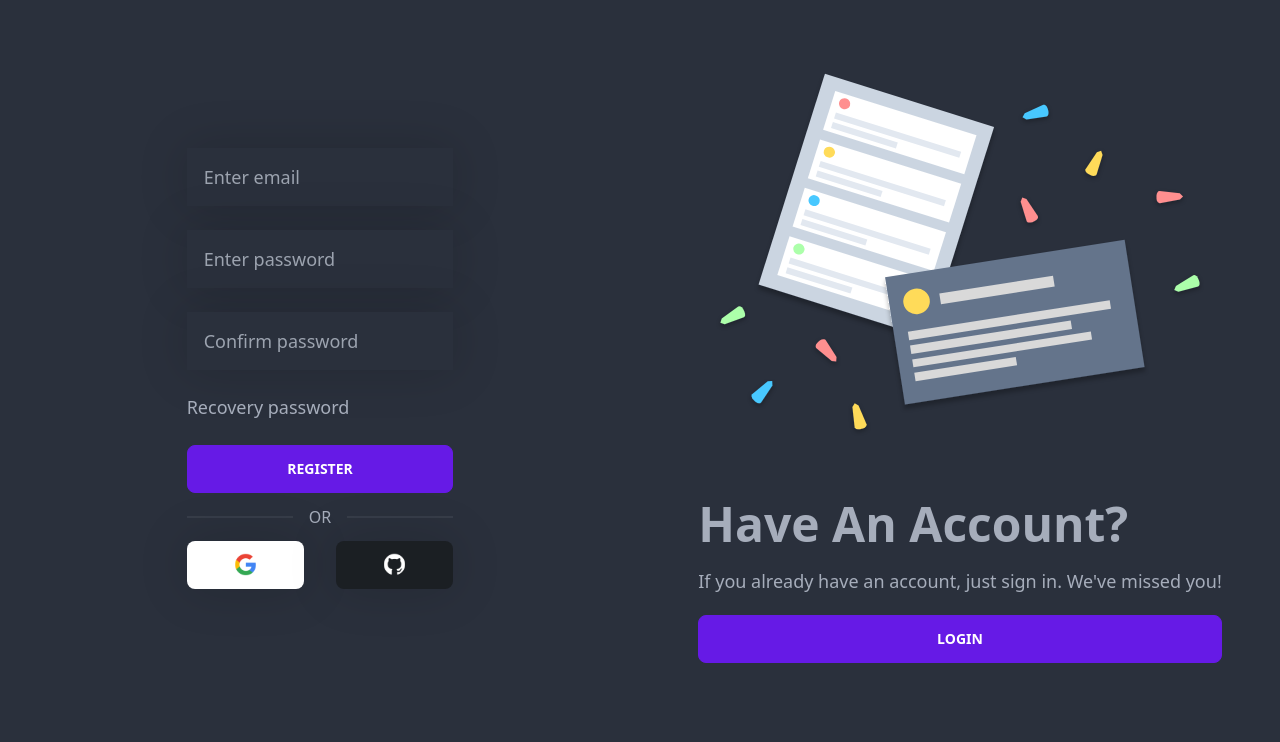
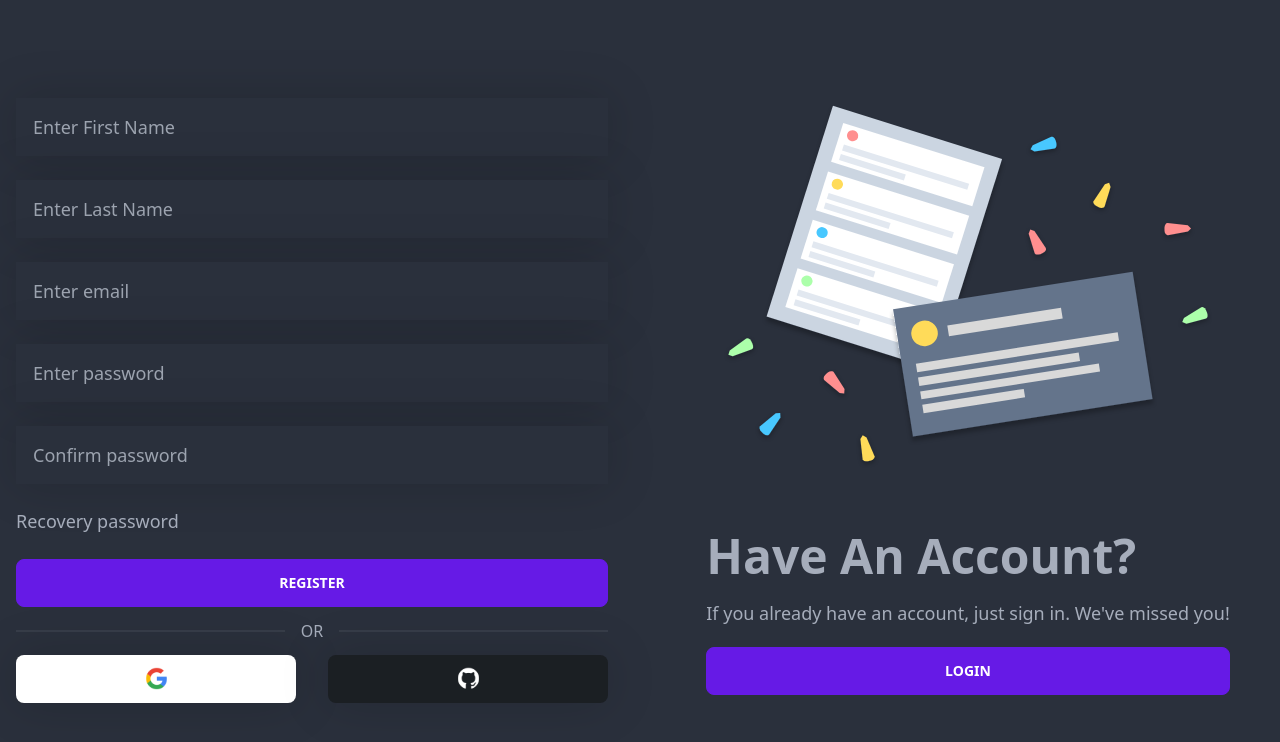
Before and after one commit to ProyectoIntegradoOrganizationalApp/Front-End, a React (Vite) app: page /register in a window 1280 px wide. Shown: the top 742 px of the page. Built offline with nearby package versions, Linux system fonts and the light colour scheme.

Commit message:
Auth terminado, Sidebar arreglador

```diff
--- a/src/adapters/components/AsideSignIn.tsx
+++ b/src/adapters/components/AsideSignIn.tsx
@@ -14,7 +14,7 @@ interface Props {
 export const AsideSignIn = function ( props: Props) {
     return (
         <>
-            <aside className="flex-auto h-full w-full flex flex-col justify-center items-center gap-16">
+            <aside className="flex-1 h-full w-full flex flex-col justify-center items-center gap-16">
                 <img src={log} className="select-none"/>
                 <div className="login-message">
                     <h1 className="pb-5 font-extrabold">{props.title}</h1>
--- a/src/adapters/components/FormSignIn.tsx
+++ b/src/adapters/components/FormSignIn.tsx
@@ -1,5 +1,5 @@
 // React
-import { useContext, useState } from "react";
+import { useContext, useEffect, useState } from "react";
 import { Navigate } from "react-router-dom";
 
 // Contexto
@@ -15,7 +15,6 @@ import { ErrorMsg } from "./ErrorMsg";
 
 // Interfaces
 import { User } from "../../domain/User.interface";
-
 
 // Fotos o SVGs
 import google from "../../assets/svg/login/google.svg";
@@ -45,6 +44,8 @@ export const FormSignIn = ( props: { type: "login" | "register" }) => {
 
     // Datos del Formulario
     const [email, setEmail] = useState<string>('');
+    const [name, setName] = useState<string>('');
+    const [last_name, setLastName] = useState<string>('');
     const [password, setPassword] = useState<string>('');
     const [valid, setValid] = useState<boolean>(false);
     const [input, setInput] = useState<string>('input-light mt-6');
@@ -53,25 +54,29 @@ export const FormSignIn = ( props: { type: "login" | "register" }) => {
      * Event handler de login que usa el Hook useAuth que usa useUser para crear un usuario
      * en el contexto.
     */
-    const { data, error, loading, fetchData } = useApi<User>();
+    const { data, error, loading, fetchUser, registerUser } = useApi();
     const handleLogin = async () => {
-        await fetchData("http://localhost:8000/login", {
-            method: "POST",
-            headers: {
-                "Content-Type": "application/json"
-            },
-            body: {
-                email: email,
-                password: password,
+        await fetchUser({email, password});
+
+        if( !error?.error && data && "_token" in data ) {
+
+            const UserDTO: User = {
+                id: data?.id,
+                email: data?.email,
+                full_name: data.full_name,
+                _token: data._token
             }
-        });
 
-        if( !error?.error ) {
-            login(data!);
+            login(UserDTO);
         }
     };
 
     const handleRegister = async () => {
+        await registerUser({name, last_name, email, password});
+
+        if( !error?.error ) {
+            handleLogin();
+        }
 
     }
 
@@ -96,11 +101,42 @@ export const FormSignIn = ( props: { type: "login" | "register" }) => {
         }
     }
 
+
+
     return (
         <>
-            <article className="login-form flex-auto w-full h-full flex items-center">
-                <div className="flex flex-col justify-center items-center min-w-auto w-5/12 m-auto">
+            <article className="flex-1 flex items-center justify-center">
+                <div className="flex flex-col justify-center items-center">
                     <form>
+                        {props.type === "register" && (
+                            <>
+                                <input
+                                    type="text"
+                                    minLength={10}
+                                    maxLength={80}
+                                    placeholder="Enter First Name"
+                                    value={name}
+                                    onChange={event => {
+                                        setName(event.target.value)
+                                    }}
+                                    className="input-light mb-6"
+                                    required
+                                />
+                                <input
+                                    type="text"
+                                    minLength={10}
+                                    maxLength={80}
+                                    placeholder="Enter Last Name"
+                                    value={last_name}
+                                    onChange={event => {
+                                        setLastName(event.target.value)
+                                    }}
+                                    className="input-light mb-6"
+                                    required
+                                />
+                            </>
+                        )}
+
                         <input
                             type="email"
                             minLength={10}
--- a/src/adapters/components/Sidebar.tsx
+++ b/src/adapters/components/Sidebar.tsx
@@ -12,12 +12,9 @@ export function Sidebar( props: { children: ReactNode } ) {
         <div className="drawer drawer-mobile">
             <input id="my-drawer-2" type="checkbox" className="drawer-toggle" />
             <div className="drawer-content flex flex-col">
-                <label htmlFor="my-drawer-2" className="btn btn-primary w-12 absolute top-1/2 -left-5 rounded-full">
-                    <label className="btn btn-circle swap swap-rotate">
-                        <input type="checkbox" />
+                <label htmlFor="my-drawer-2" className="btn btn-primary w-12 absolute top-1/2 -left-5 rounded-full swap swap-rotate">
                         <svg className="swap-off fill-current" xmlns="http://www.w3.org/2000/svg" width="32" height="32" viewBox="0 0 512 512"><path d="M64,384H448V341.33H64Zm0-106.67H448V234.67H64ZM64,128v42.67H448V128Z"/></svg>
                         <svg className="swap-on fill-current" xmlns="http://www.w3.org/2000/svg" width="32" height="32" viewBox="0 0 512 512"><polygon points="400 145.49 366.51 112 256 222.51 145.49 112 112 145.49 222.51 256 112 366.51 145.49 400 256 289.49 366.51 400 400 366.51 289.49 256 400 145.49"/></svg>
-                    </label>
                 </label>
                 {props.children}
             </div>
--- a/src/adapters/pages/Login.tsx
+++ b/src/adapters/pages/Login.tsx
@@ -10,7 +10,7 @@ const Login = () => {
 
     return (
         <>
-            <main className="h-100-vh flex items-center flex-col lg:flex-row lg:mx-4">
+            <main className="min-h-screen flex items-center gap-16 flex-col lg:flex-row lg:mx-4">
                 <AsideSignIn
                     title={"New Here?"}
                     message={"Sign up and discover a great amount of new opportunities!"}
--- a/src/adapters/pages/Register.tsx
+++ b/src/adapters/pages/Register.tsx
@@ -1,7 +1,7 @@
 import { AsideSignIn } from "../components/AsideSignIn";
 import { FormSignIn } from "../components/FormSignIn";
 
-export function Register() {
+const Register = () => {
 
     const loginInfo = {
         route: "/login",
@@ -10,7 +10,7 @@ export function Register() {
 
     return (
         <>
-            <div className="h-100-vh flex items-center flex-col lg:flex-row h-full">
+            <main className="min-h-screen flex items-center gap-16 flex-col lg:flex-row lg:mx-4">
                 <FormSignIn
                     type={"register"}
                 />
@@ -19,7 +19,9 @@ export function Register() {
                     message={"If you already have an account, just sign in. We've missed you!"}
                     link={loginInfo}
                 />
-            </div>
+            </main>
         </>
     )
 }
+
+export default Register;
--- a/src/app.tsx
+++ b/src/app.tsx
@@ -12,7 +12,7 @@ import { User } from './domain/User.interface';
 // Vistas
 import { Home } from './adapters/pages/Home';
 import Login from './adapters/pages/Login';
-import { Register } from './adapters/pages/Register';
+import Register from './adapters/pages/Register';
 import { Error } from './adapters/pages/Error';
 import { Profile } from './adapters/pages/Profile';
 import { ProtectedRoute } from './adapters/components/ProtectedRoute';
--- a/src/application/api/useApi.ts
+++ b/src/application/api/useApi.ts
@@ -1,34 +1,104 @@
 import { useState } from "react"
 
-export const useApi = <T> () => {
+import { User } from "../../domain/User.interface";
+import { ApiError } from "./ApiError.interface";
+import { Login } from "./Login.interface";
+import { Register } from "./Register.interface";
 
-    const [data, setData] = useState<T>();
+/**
+ *  Interfaz de props del formulario de la UI, tiene los campos opcionales
+ *  para también controlar tanto el login como el register.
+ */
+interface FormProps {
+    name?: string
+    last_name?:string
+    email: string
+    password: string
+}
+
+type JSONResponse = {
+    data?: Login | Register | undefined
+    error?: ApiError | undefined
+}
+
+export const useApi = () => {
+
+    const [data, setData] = useState<Login | Register>();
     const [error, setError] = useState<{error: boolean, message: string}>();
     const [loading, setLoading] = useState<boolean>(false);
 
-    const fetchData = async ( url: string, content: any ) => {
+    const fetchUser = async ( props: FormProps ) => {
         setLoading(true);
 
-        const response = await fetch( url, {
-            method: content.method,
-            headers: content.headers,
-            body: JSON.stringify(content.body)
-        })
+        const body = JSON.stringify({email: props.email, password: props.password});
 
-        const data = await response.json();
+        const response = await fetch("http://localhost:8000/login", {
+            method: "POST",
+            headers: {
+                "Content-Type": "application/json"
+            },
+            body: body
+        });
 
-        if( data.error ) {
-            setError({error: true, message: data.message});
-        }
+        const data: JSONResponse = await response.json();
 
-        if( !data.error && data.token != '' ) {
-            setData(data);
-            setError({error: false, message: ''})
-        }
+        handleData(data);
 
         setLoading(false);
     }
 
-    return { data, error, loading, fetchData };
+    const registerUser = async ( props: FormProps ) => {
+        setLoading(true);
+
+        if ( !props.name || !props.last_name ) {
+            return;
+        }
+
+        const body = JSON.stringify({email: props.email, first_name: props.name, last_name: props.last_name, password: props.password});
+
+        const response = await fetch("http://localhost:8000/register", {
+            method: "POST",
+            headers: {
+                "Content-Type": "application/json"
+            },
+            body: body
+        });
+
+        const data: JSONResponse = await response.json();
+
+        handleData(data);
+
+        setLoading(false);
+    }
+
+    const handleData = ( data: any ) => {
+
+        console.log(data)
+
+        /**
+         *  Hay Error
+         */
+        if( data && data.error ) {
+            setError({ error: true, message: data.message });
+        }
+
+        /**
+         *  Login
+         */
+        if( data && "_token" in data ) {
+            setData(data);
+            setError({ error: false, message: '' });
+        }
+
+        /**
+         *  Register
+         */
+        if( data && !data.error ) {
+
+        }
+
+    }
+
+    return { data, error, loading, fetchUser, registerUser };
 
 }
--- a/src/application/customHooks/useAuth.ts
+++ b/src/application/customHooks/useAuth.ts
@@ -11,7 +11,6 @@ export const useAuth = () => {
 
     useEffect( () => {
         const user = getItem('user');
-
 
         if( user ) {
             addUser(JSON.parse(user));
--- a/src/domain/User.interface.ts
+++ b/src/domain/User.interface.ts
@@ -1,9 +1,9 @@
 /**
- *  Interfaz de Usuario
+ *  Interfaz de Usuario que define el usuario que nos viene del login.
  */
 export interface User {
-    id: number,
+    id: string,
     email: string,
     full_name: string,
-    token: string,
+    _token: string,
 }
```
Also changed, not shown: src/application/api/ApiError.interface.ts (added, +7 -0 lines), src/application/api/Login.interface.ts (added, +9 -0 lines), src/application/api/Register.interface.ts (added, +9 -0 lines).
